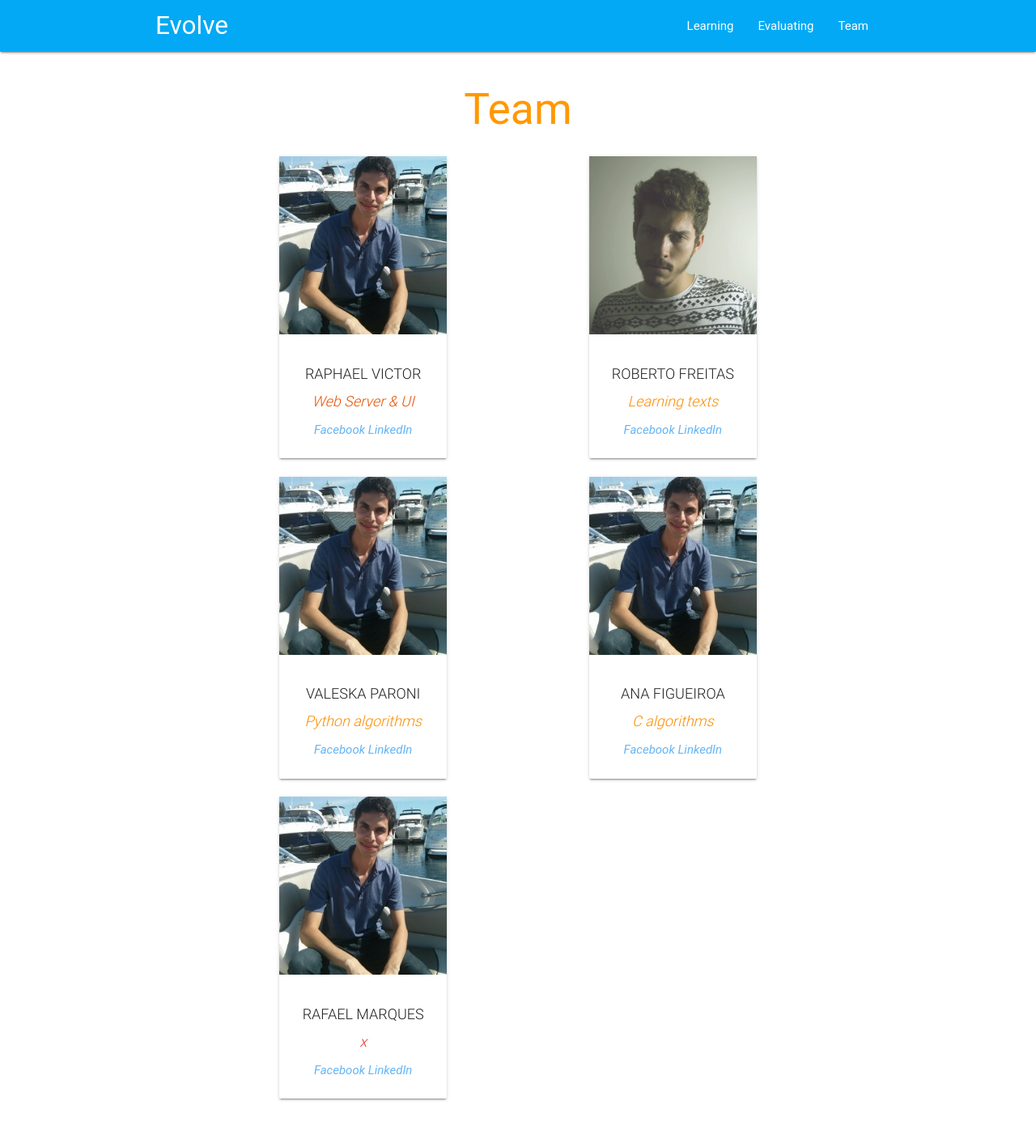
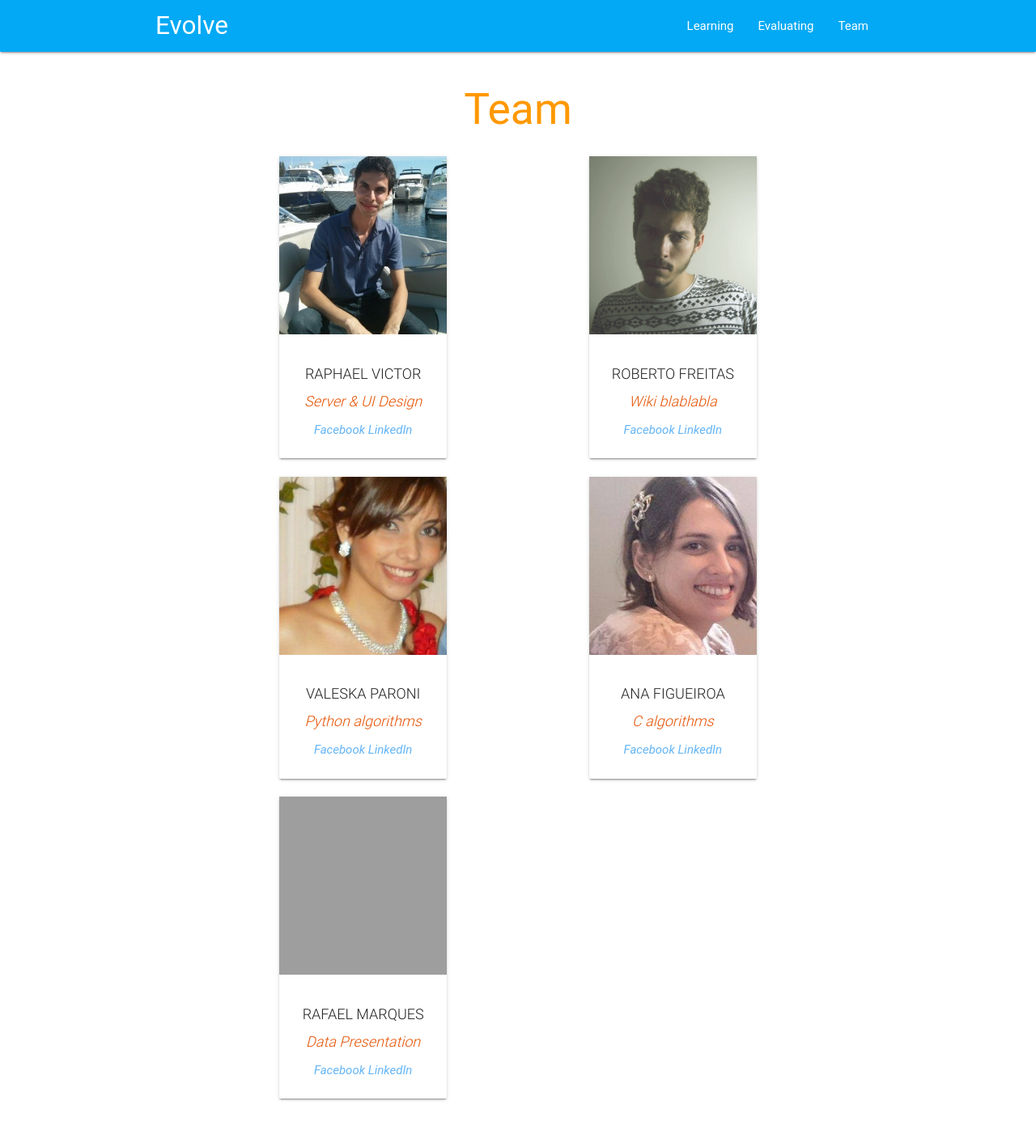
Before and after one commit to rvferreira/evolve, a Django app: page /team/ in a window 1280 px wide. Shown: the whole page at 81% size. Run offline with Django 3.2, Linux system fonts and the light colour scheme; parts of the project's set-up code (start-up, migrations or seed data) failed here and were passed over; some libraries are stand-ins or nearby versions; some web fonts are replaced; grey boxes are pictures that could not be loaded.

Commit message:
valeska's and ana's photos, team page ok

```diff
--- a/web-server/src/templates/team.html
+++ b/web-server/src/templates/team.html
@@ -18,7 +18,7 @@
                     </div>
                     <div class="card-content">
                         <span class="card-title activator grey-text text-darken-4"><small>RAPHAEL VICTOR</small><br/>
-                            <small><em><a class="orange-text text-darken-4" href="#">Web Server & UI</a></em></small></span>
+                            <small><em><a class="orange-text text-darken-4" href="#">Server & UI Design</a></em></small></span>
                         <p>
                             <a class="blue-text text-lighten-2" href="https://www.facebook.com/raphael.rv">
                                 <i class="fa fa-facebook-square">Facebook</i>
@@ -38,7 +38,7 @@
                     </div>
                     <div class="card-content">
                         <span class="card-title activator grey-text text-darken-4"><small>ROBERTO FREITAS</small><br/>
-                            <small><em><a class="orange-text text-darken-1" href="#">Learning texts</a></em></small></span>
+                            <small><em><a class="orange-text text-darken-4" href="#">Wiki blablabla</a></em></small></span>
                         <p>
                             <a class="blue-text text-lighten-2" href="https://www.facebook.com/robs.fks">
                                 <i class="fa fa-facebook-square">Facebook</i>
@@ -55,11 +55,11 @@
             <div class="col s12 offset-m2 m3">
                 <div class="card card-avatar center">
                     <div class="waves-effect waves-block waves-light">
-                        <img class="activator" height="220" src="{% static 'img/raph.jpg' %}">
+                        <img class="activator" height="220" src="{% static 'img/valeska.jpg' %}">
                     </div>
                     <div class="card-content">
                         <span class="card-title activator grey-text text-darken-4"><small>VALESKA PARONI</small><br/>
-                            <small><em><a class="orange-text text-darken-1" href="#">Python algorithms</a></em></small></span>
+                            <small><em><a class="orange-text text-darken-4" href="#">Python algorithms</a></em></small></span>
                         <p>
                             <a class="blue-text text-lighten-2" href="https://www.facebook.com/valeskaparoni">
                                 <i class="fa fa-facebook-square">Facebook</i>
@@ -77,11 +77,11 @@
             <div class="col s12 offset-m2 m3">
                 <div class="card card-avatar center">
                     <div class="waves-effect waves-block waves-light">
-                        <img class="activator" height="220" src="{% static 'img/raph.jpg' %}">
+                        <img class="activator" height="220" src="{% static 'img/ana.jpg' %}">
                     </div>
                     <div class="card-content">
                         <span class="card-title activator grey-text text-darken-4"><small>ANA FIGUEIROA</small><br/>
-                            <small><em><a class="orange-text text-darken-1" href="#">C algorithms</a></em></small></span>
+                            <small><em><a class="orange-text text-darken-4" href="#">C algorithms</a></em></small></span>
                         <p>
                             <a class="blue-text text-lighten-2" href="https://www.facebook.com/analuiza.figueiroa">
                                 <i class="fa fa-facebook-square ">Facebook</i>
@@ -97,11 +97,11 @@
             <div class="col s12 offset-m2 m3">
                 <div class="card card-avatar center">
                     <div class="waves-effect waves-block waves-light">
-                        <img class="activator" height="220" src="{% static 'img/raph.jpg' %}">
+                        <img class="activator" height="220" src="{% static 'img/rafael.jpg' %}">
                     </div>
                     <div class="card-content">
                         <span class="card-title activator grey-text text-darken-4"><small>RAFAEL MARQUES</small><br/>
-                            <small><em><a class="red-text text-darken-1" href="#">x</a></em></small></span>
+                            <small><em><a class="orange-text text-darken-4" href="#">Data Presentation</a></em></small></span>
                         <p>
                             <a class="blue-text text-lighten-2" href="https://www.facebook.com/rafael.marques.77128">
                                 <i class="fa fa-facebook-square">Facebook</i>
```
Also changed, not shown: web-server/src/static/img/ana.jpg, web-server/src/static/img/valeska.jpg.
